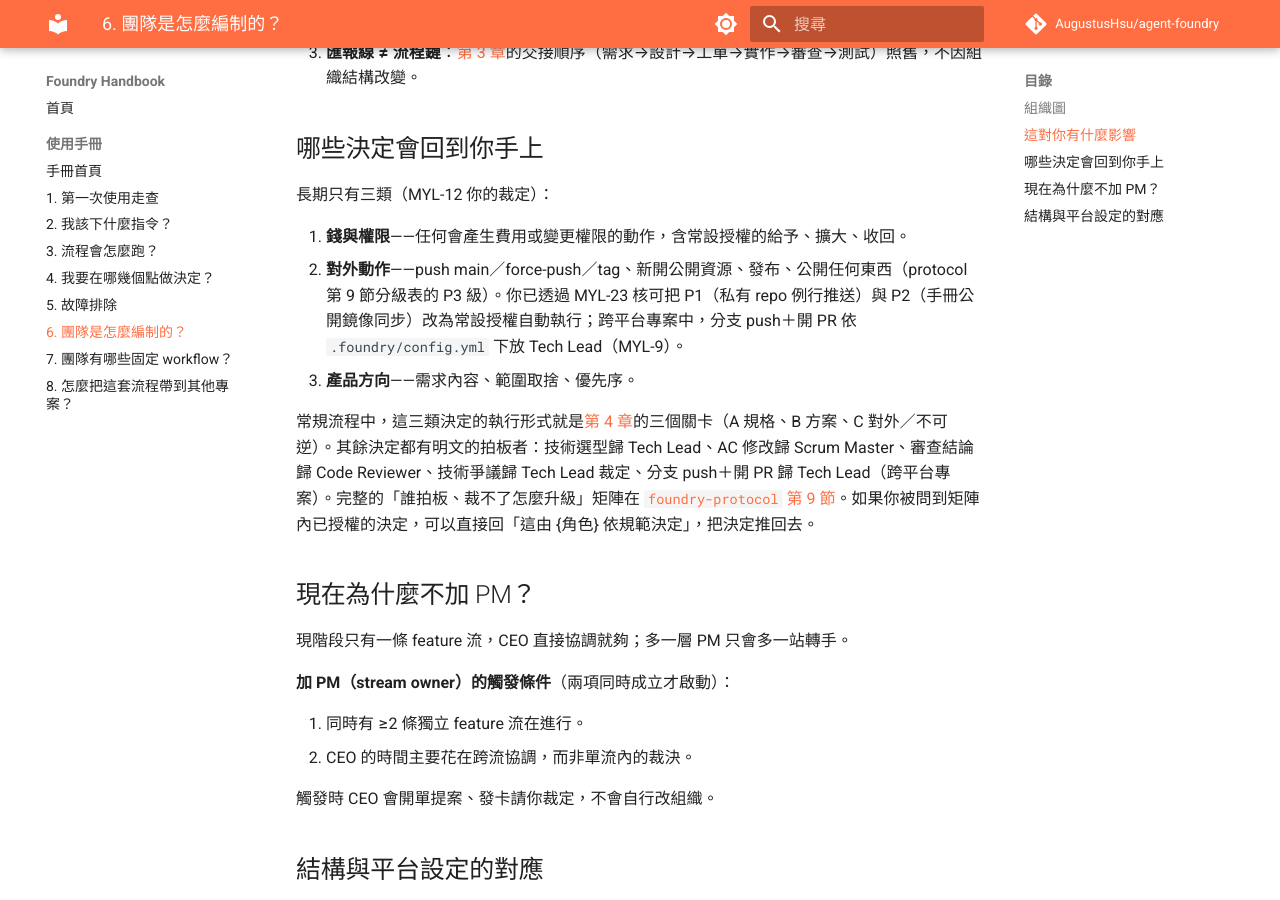
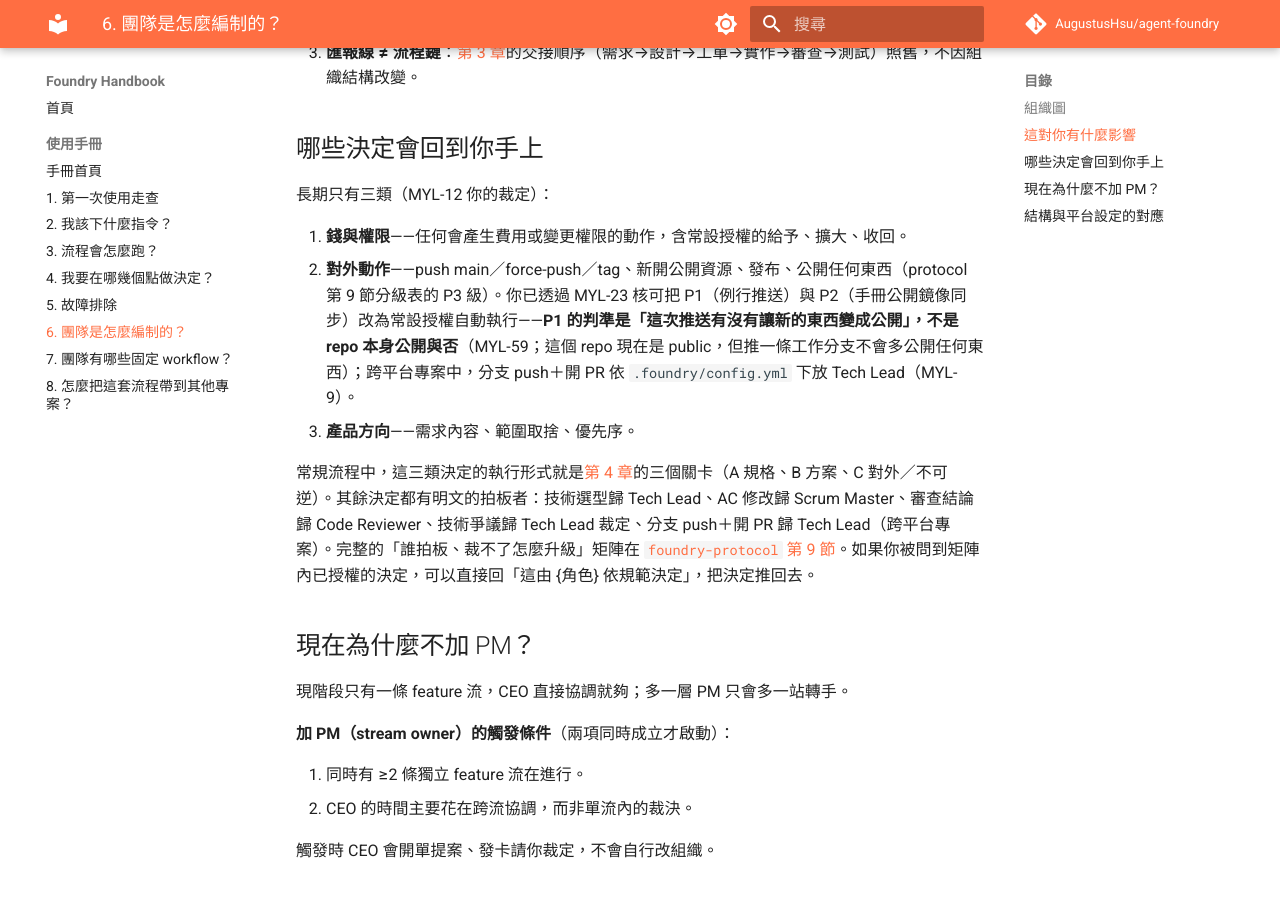
Before and after one commit to AugustusHsu/agent-foundry, an MkDocs documentation site: the page built from docs/handbook/06-org-structure.md, in a window 1280 px wide and 900 px high, scrolled down 807 px. Built offline with MkDocs 1.6.1 and Material for MkDocs 9.7.7, drawn with Linux system fonts in a browser that asks for light colours; comment, search, counter and statistics services are not loaded.

Commit message:
📝 MYL-59 push 分級表：`P1` 改以「有沒有新增公開面」為判準
本 repo 已是 public，`P1` 字面寫「私有 repo」使每次例行推送都不落在任何一格，
照「拿不準往上取級」就變成推一次發一次卡（MYL-54 收尾實際卡在這裡）。

- 第 9 節分級表 `P1` 格：改名為「例行推送（不新增公開面）」，寫明判準是這次
  push 有沒有新增公開面，並把會新增公開面的四類動作明列為仍屬 `P3`。
- 第 7 節 push 段、第 9 節決策權速查表：用語同步為「例行推送（不新增公開面）」，
  第 7 節另補一條判準說明。
- 第 9 節 `P2` 格前提 (1) 的「私有 main」對齊第 7 節既有寫法「已合併進 main」
  （只改描述，`P2` 適用範圍未動）。
- 手冊 `04`／`06` 兩處常設授權說明同步。

授權來源：MYL-54 互動卡 `784fff9e` 使用者選 `push-and-fix`。
`push.main_push: user` 硬約束不動（MYL-35 `G7` 選項 A、known-drift `R4`）。

```diff
--- a/docs/handbook/06-org-structure.md
+++ b/docs/handbook/06-org-structure.md
@@ -31,7 +31,7 @@
 長期只有三類（MYL-12 你的裁定）：
 
 1. **錢與權限**——任何會產生費用或變更權限的動作，含常設授權的給予、擴大、收回。
-2. **對外動作**——push main／force-push／tag、新開公開資源、發布、公開任何東西（protocol 第 9 節分級表的 P3 級）。你已透過 MYL-23 核可把 P1（私有 repo 例行推送）與 P2（手冊公開鏡像同步）改為常設授權自動執行；跨平台專案中，分支 push＋開 PR 依 `.foundry/config.yml` 下放 Tech Lead（MYL-9）。
+2. **對外動作**——push main／force-push／tag、新開公開資源、發布、公開任何東西（protocol 第 9 節分級表的 P3 級）。你已透過 MYL-23 核可把 P1（例行推送）與 P2（手冊公開鏡像同步）改為常設授權自動執行——**P1 的判準是「這次推送有沒有讓新的東西變成公開」，不是 repo 本身公開與否**（MYL-59；這個 repo 現在是 public，但推一條工作分支不會多公開任何東西）；跨平台專案中，分支 push＋開 PR 依 `.foundry/config.yml` 下放 Tech Lead（MYL-9）。
 3. **產品方向**——需求內容、範圍取捨、優先序。
 
 常規流程中，這三類決定的執行形式就是[第 4 章](04-decision-points.md)的三個關卡（A 規格、B 方案、C 對外／不可逆）。其餘決定都有明文的拍板者：技術選型歸 Tech Lead、AC 修改歸 Scrum Master、審查結論歸 Code Reviewer、技術爭議歸 Tech Lead 裁定、分支 push＋開 PR 歸 Tech Lead（跨平台專案）。完整的「誰拍板、裁不了怎麼升級」矩陣在 [`foundry-protocol` 第 9 節](../../skills/foundry-protocol/SKILL.md)。如果你被問到矩陣內已授權的決定，可以直接回「這由 {角色} 依規範決定」，把決定推回去。
```
Also changed, not shown: docs/handbook/04-decision-points.md (+1 -1 lines), skills/foundry-protocol/SKILL.md (+8 -4 lines).
